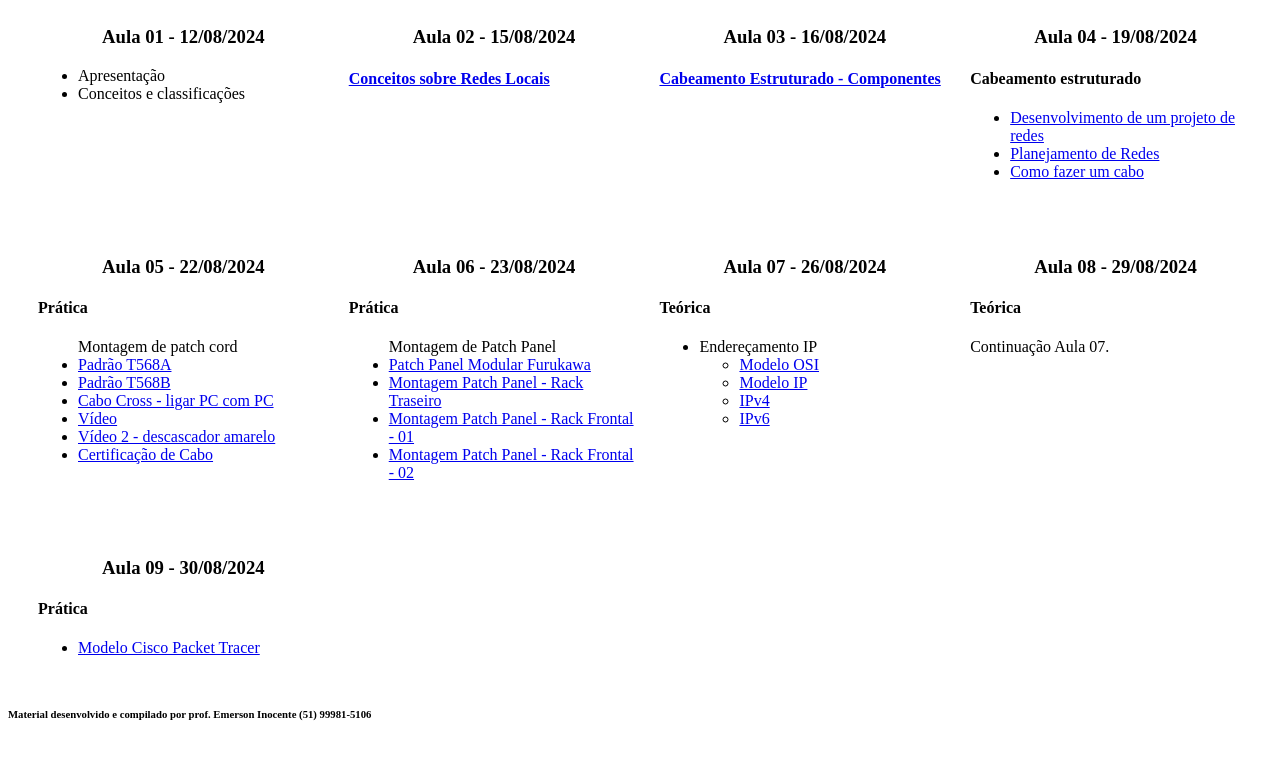
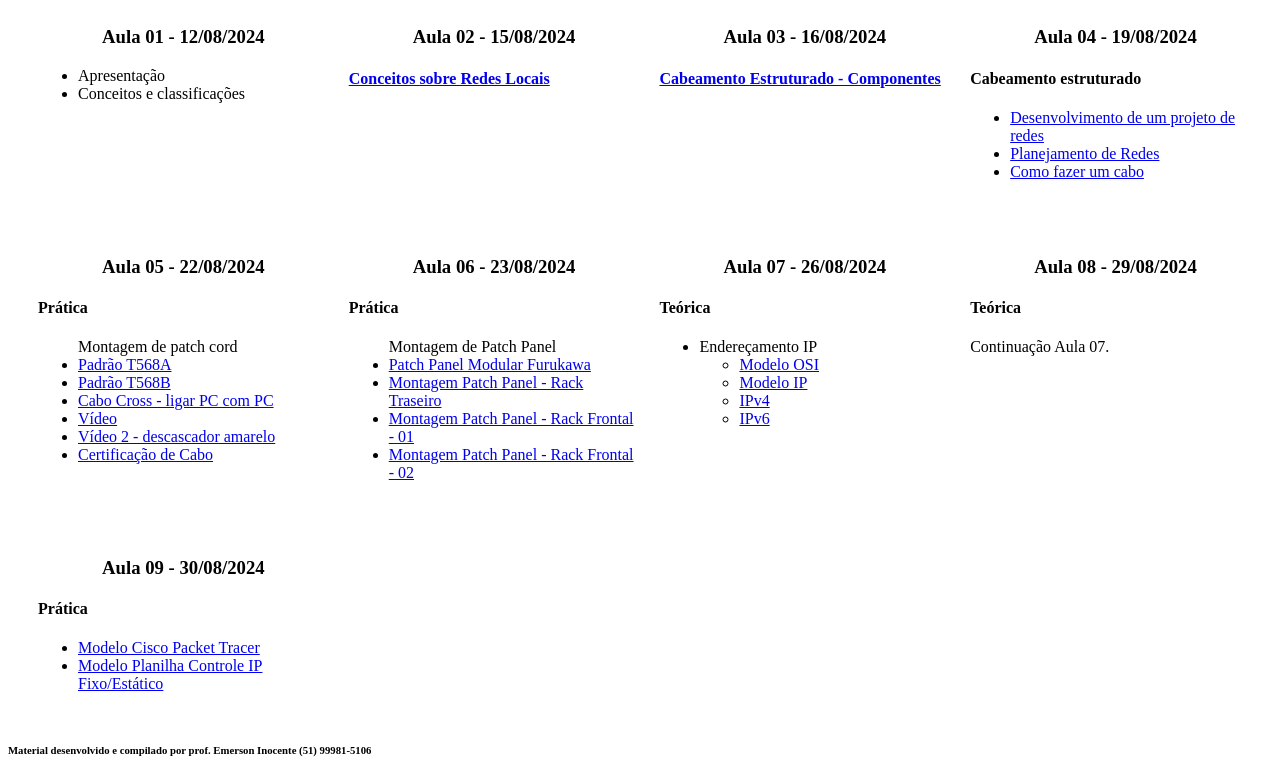
Before and after one commit to emersoninocente/uc05, a plain HTML site: page index.html in a window 1280 px wide. Shown: the part 210-991 px from the top of the page. Before the commit the page ends 955 px from the top, so only its background shows below. Drawn offline with Linux system fonts and the light colour scheme.

Commit message:
Update Aula 09

```diff
--- a/index.html
+++ b/index.html
@@ -113,6 +113,7 @@
                     <h4>Prática</h4>
                     <ul>
                         <li><a href="bibliografia/modelo_aula_09.pkt">Modelo Cisco Packet Tracer</a></li>
+                        <li><a href="bibliografia/modelo_controle_IP_estatico.xlsx">Modelo Planilha Controle IP Fixo/Estático</a></li>
                     </ul>
                 </div>
                 <div class="col-25">
```
Also changed, not shown: 1 other file.
